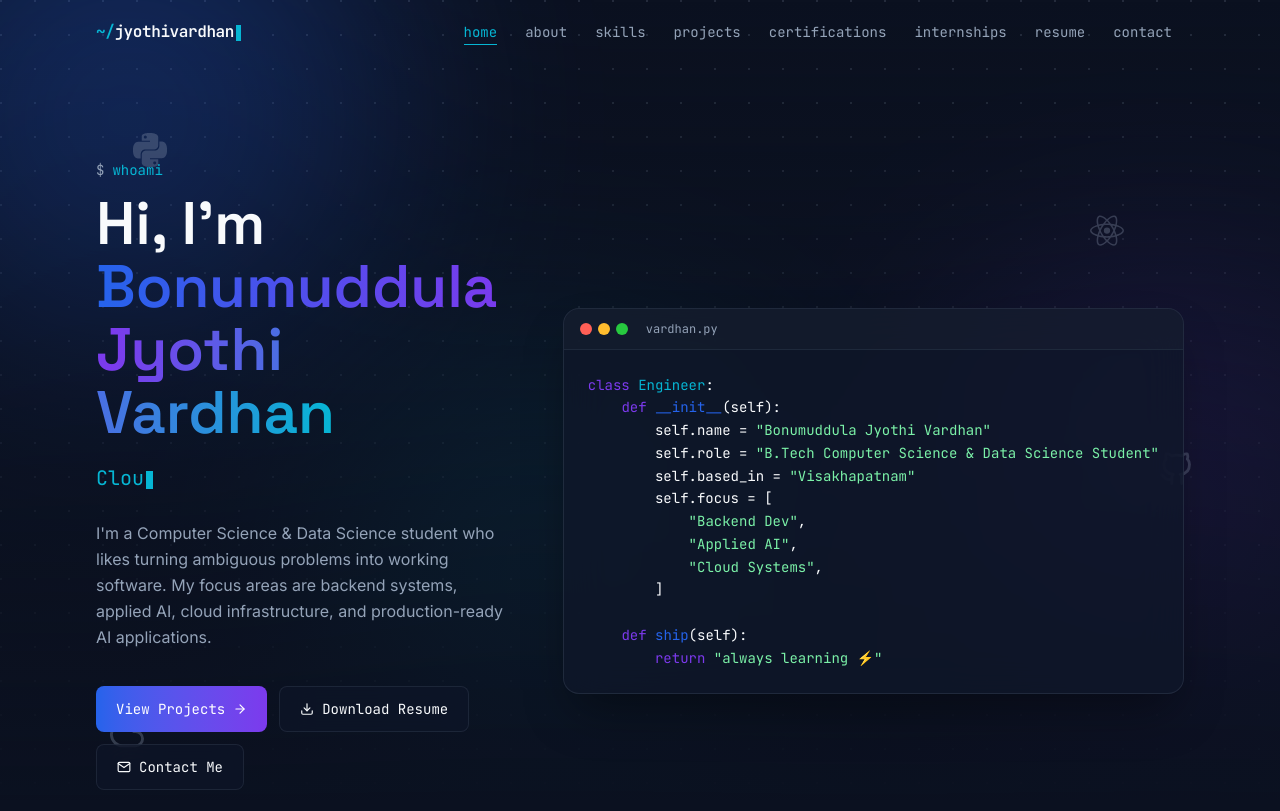
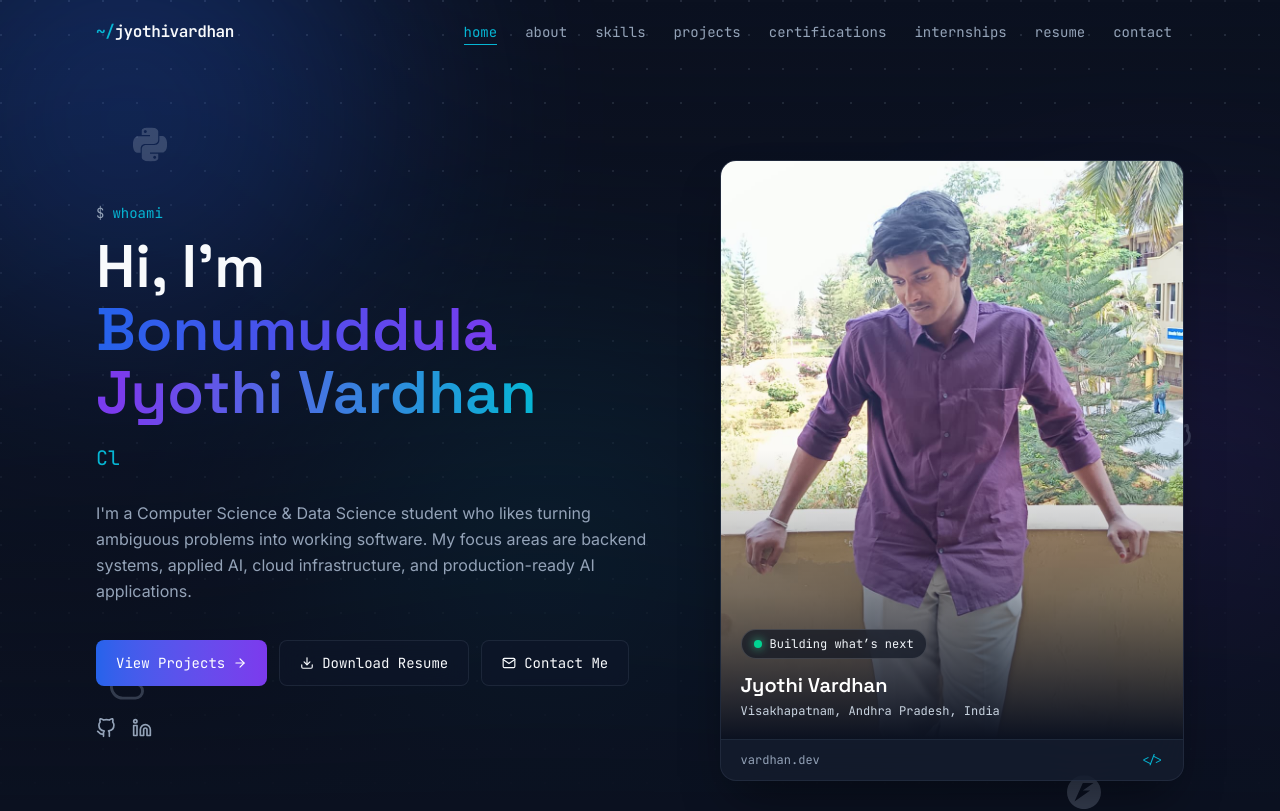
Before and after one commit to Vardhcr/vardhan-portfolio, a React (Vite) app: page / in a window 1280 px wide. Shown: the top 811 px of the page. Built offline with nearby package versions, Linux system fonts and the light colour scheme.

Commit message:
Add profile photo to portfolio hero

```diff
--- a/src/pages/Home.jsx
+++ b/src/pages/Home.jsx
@@ -88,13 +88,27 @@ export default function Home() {
 
           <Reveal direction="right" delay={0.15}>
             <div className="glass-strong rounded-2xl overflow-hidden shadow-2xl shadow-black/40">
-              <div className="flex items-center gap-1.5 px-4 py-3 border-b border-border bg-white/[0.02]">
-                <span className="w-3 h-3 rounded-full bg-[#FF5F56]" />
-                <span className="w-3 h-3 rounded-full bg-[#FFBD2E]" />
-                <span className="w-3 h-3 rounded-full bg-[#27C93F]" />
-                <span className="ml-3 font-mono text-xs text-muted">vardhan.py</span>
+              <div className="relative aspect-[4/5] overflow-hidden">
+                <img
+                  src="/images/jyothi-vardhan.png"
+                  alt={`Portrait of ${profile.name}`}
+                  className="h-full w-full object-cover object-[50%_24%]"
+                />
+                <div className="absolute inset-x-0 bottom-0 h-1/2 bg-gradient-to-t from-bg via-bg/35 to-transparent" />
+                <div className="absolute inset-x-5 bottom-5">
+                  <div className="mb-3 inline-flex items-center gap-2 rounded-full border border-white/15 bg-bg/65 px-3 py-1.5 font-mono text-xs text-slate-100 backdrop-blur-md">
+                    <span className="h-2 w-2 rounded-full bg-emerald-400 shadow-[0_0_10px_rgba(52,211,153,0.9)]" />
+                    Building what’s next
+                  </div>
+                  <p className="font-display text-xl font-semibold text-white">{profile.firstName}</p>
+                  <p className="mt-1 font-mono text-xs text-slate-300">{profile.location}</p>
+                </div>
               </div>
-              <pre className="font-mono text-[13px] sm:text-sm leading-relaxed p-6 overflow-x-auto">
+              <div className="flex items-center justify-between px-5 py-3 border-t border-border bg-white/[0.02]">
+                <span className="font-mono text-xs text-muted">vardhan.dev</span>
+                <span className="font-mono text-xs text-accent">&lt;/&gt;</span>
+              </div>
+              <pre className="hidden font-mono text-[13px] sm:text-sm leading-relaxed p-6 overflow-x-auto">
 <code>
 <span className="text-secondary">class</span> <span className="text-accent">Engineer</span>:
 {"\n    "}<span className="text-secondary">def</span> <span className="text-primary">__init__</span>(self):
```
Also changed, not shown: public/images/jyothi-vardhan.png (added).
